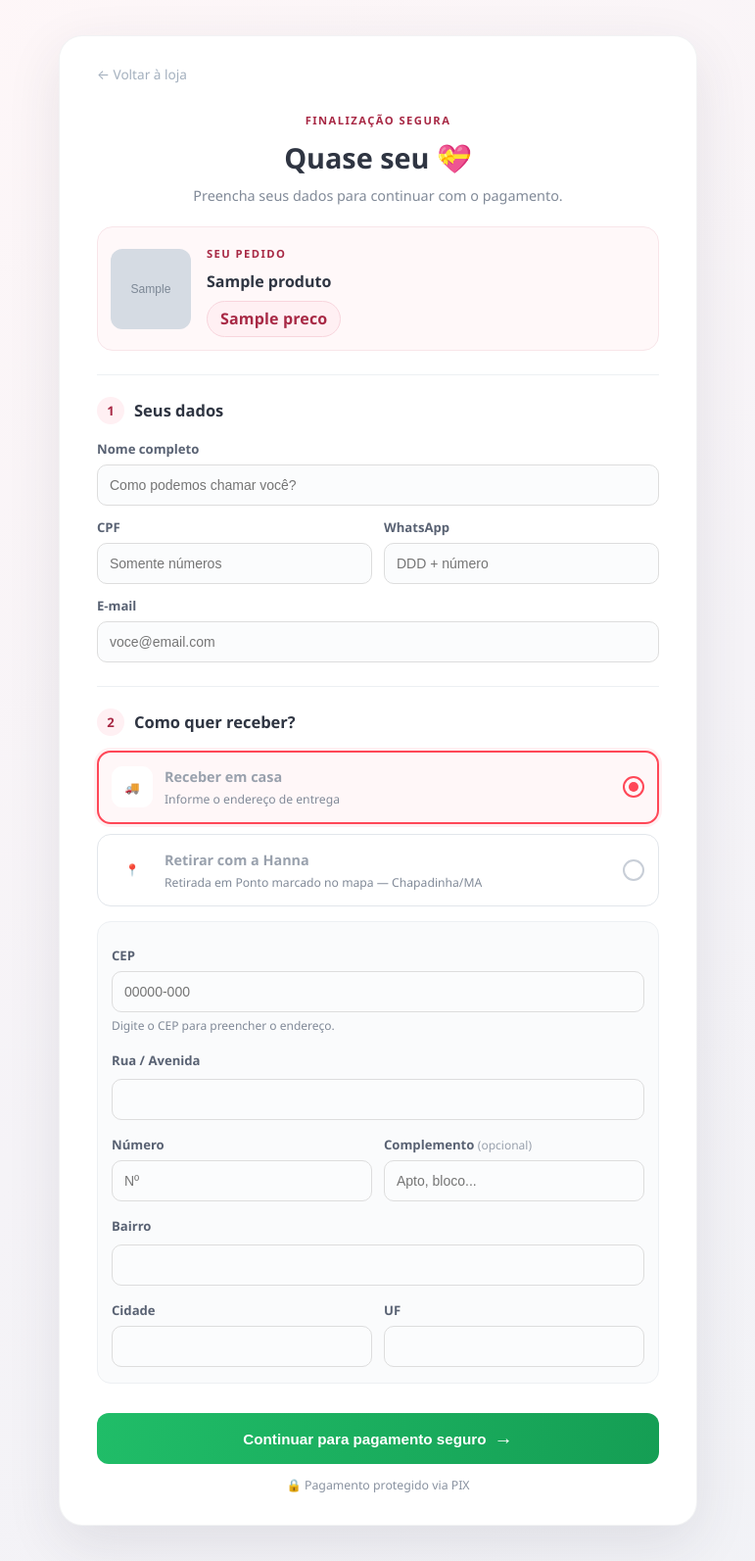
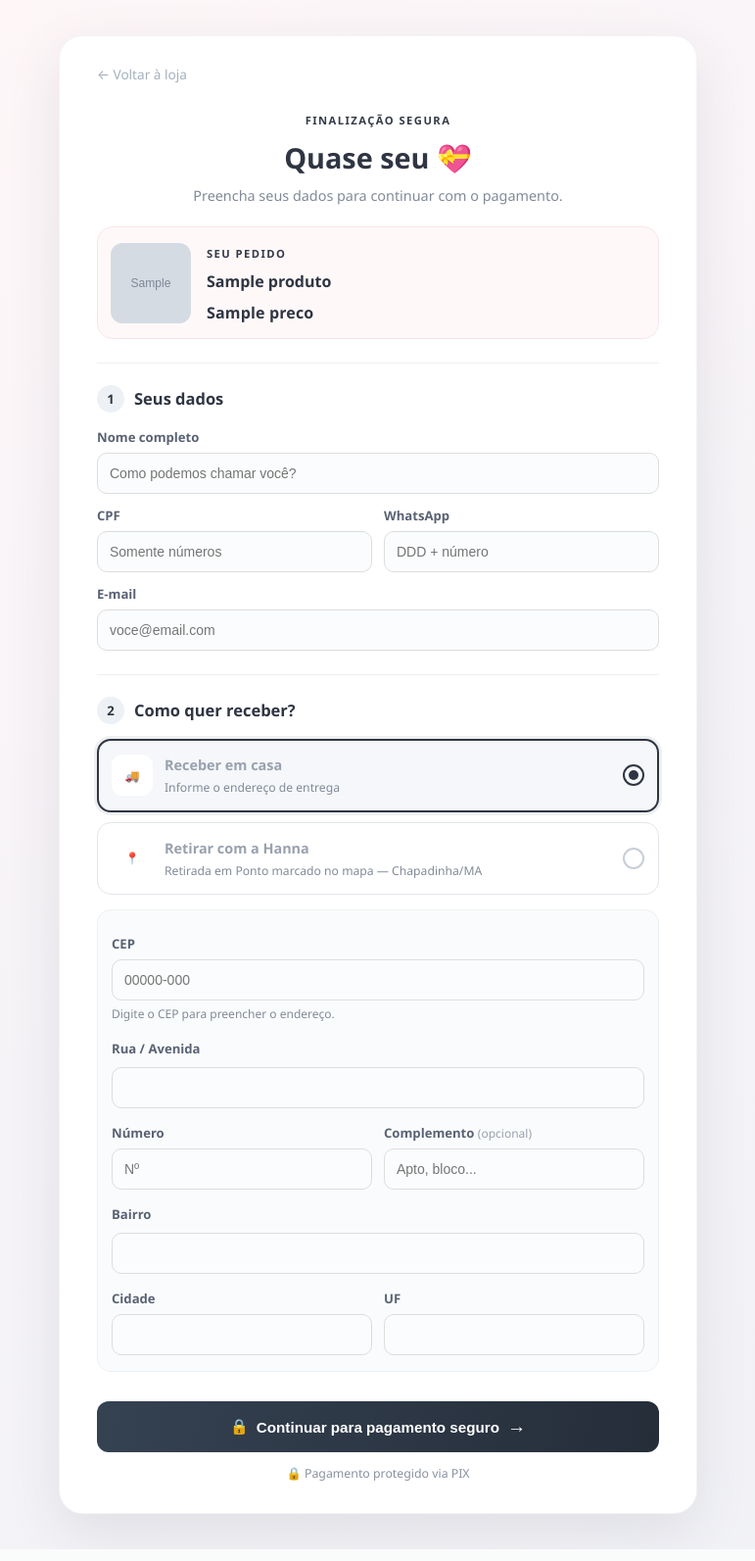
Before and after one commit to luis-felipe-ferreira/hanna-acessorios, a Flask app: page /checkout/1 in a window 1280 px wide. Shown: the whole page at 98% size, without its empty margins (254-1025 px from the left). Run offline with Flask 3, Linux system fonts and the light colour scheme; grey boxes marked "Sample" are stand-in pictures; a database or web service that is not in the repository returns one stand-in record (values such as "Sample title"); some libraries are stand-ins or nearby versions.

Commit message:
hanna atualizações paletas cores pagamento

```diff
--- a/static/css/style.css
+++ b/static/css/style.css
@@ -342,15 +342,15 @@ input:focus, select:focus {
 /* Preço e disponibilidade na vitrine */
 .product-price {
     display: inline-block;
-    color: #a82945;
-    background: #fff0f3;
-    border: 1px solid #f8d5dd;
-    border-radius: 999px;
+    color: var(--dark);
+    background: transparent;
+    border: 0;
+    border-radius: 0;
     font-size: 1.15rem;
     font-weight: 800;
     letter-spacing: .01em;
     margin: 10px 0;
-    padding: 5px 13px;
+    padding: 0;
 }
 
 .stock-notice {
@@ -396,7 +396,7 @@ input:focus, select:focus {
 }
 
 .checkout-step, .checkout-product-info > span {
-    color: #a82945;
+    color: #343b48;
     font-size: .7rem;
     font-weight: 800;
     letter-spacing: .13em;
@@ -463,9 +463,9 @@ input:focus, select:focus {
 
 .checkout-section h2 > span {
     align-items: center;
-    background: #fff0f3;
+    background: #edf1f6;
     border-radius: 50%;
-    color: #a82945;
+    color: var(--dark);
     display: inline-flex;
     flex: 0 0 28px;
     font-size: .82rem;
@@ -519,9 +519,9 @@ input:focus, select:focus {
 }
 
 .receiving-option.is-selected {
-    background: #fff7f8;
-    border: 2px solid var(--primary);
-    box-shadow: 0 0 0 3px rgba(255, 71, 87, .08);
+    background: #f5f7fa;
+    border: 2px solid var(--dark);
+    box-shadow: 0 0 0 3px rgba(47, 53, 66, .08);
     padding: 13px;
 }
 
@@ -561,9 +561,9 @@ input:focus, select:focus {
     width: 18px;
 }
 
-.is-selected .radio-mark { border-color: var(--primary); }
+.is-selected .radio-mark { border-color: var(--dark); }
 .is-selected .radio-mark::after {
-    background: var(--primary);
+    background: var(--dark);
     border-radius: 50%;
     content: "";
     inset: 4px;
@@ -627,7 +627,7 @@ input:focus, select:focus {
 
 .checkout-submit {
     align-items: center;
-    background: linear-gradient(100deg, #20bd68, #159e54);
+    background: linear-gradient(100deg, #354252, #252d39);
     border-radius: 12px;
     display: flex;
     font-size: .95rem;
@@ -637,8 +637,9 @@ input:focus, select:focus {
     width: 100%;
 }
 
-.checkout-submit span { font-size: 1.2rem; margin-left: 8px; }
-.checkout-submit:hover { background: linear-gradient(100deg, #19aa5b, #118748); }
+.checkout-submit .checkout-lock { font-size: .95rem; margin: 0 8px 0 0; }
+.checkout-submit .checkout-arrow { font-size: 1.2rem; margin-left: 8px; }
+.checkout-submit:hover { background: linear-gradient(100deg, #293544, #1c232d); }
 
 .checkout-security {
     color: #8992a0;
--- a/templates/checkout.html
+++ b/templates/checkout.html
@@ -120,7 +120,7 @@
                 </div>
             </section>
 
-            <button type="submit" class="btn btn-secondary checkout-submit">Continuar para pagamento seguro <span>→</span></button>
+            <button type="submit" class="btn btn-secondary checkout-submit"><span class="checkout-lock" aria-hidden="true">🔒</span>Continuar para pagamento seguro <span class="checkout-arrow" aria-hidden="true">→</span></button>
             <p class="checkout-security">🔒 Pagamento protegido via PIX</p>
         </form>
     </main>
```
